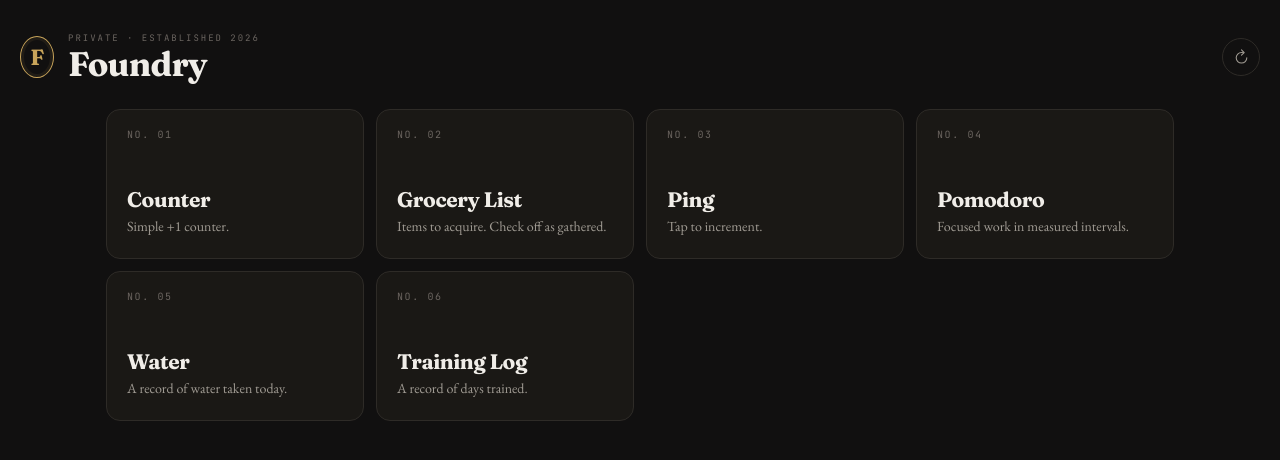
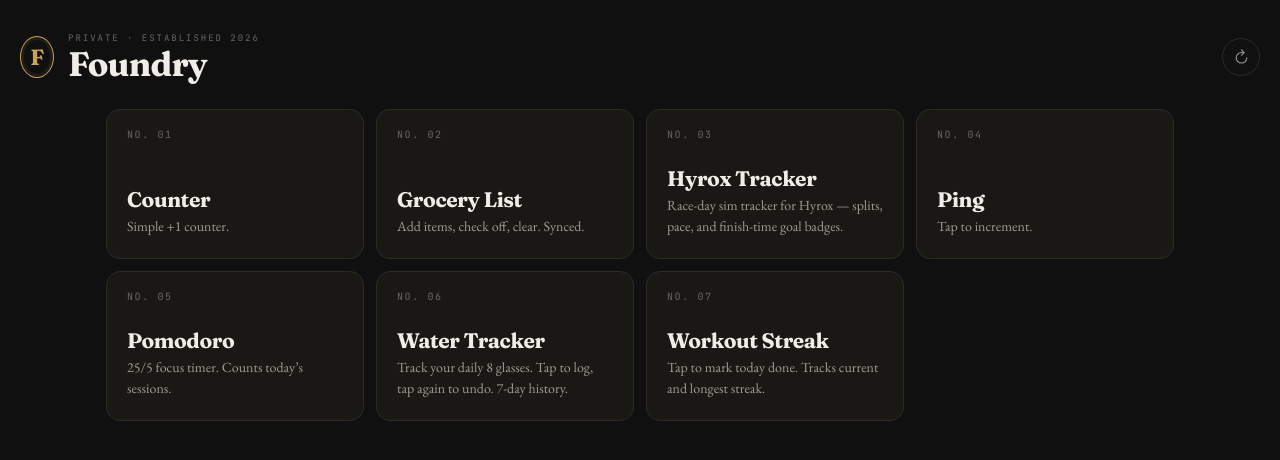
Before and after one commit to Awentzelza/foundry, a React (Vite) app: page / in a window 1280 px wide. Shown: the top 460 px of the page. Built offline with nearby package versions, Linux system fonts and the light colour scheme; no server answers; the database is empty.

Commit message:
Foundry: regenerate app registry

```diff
--- a/src/apps/registry.ts
+++ b/src/apps/registry.ts
@@ -18,13 +18,25 @@ export const APP_REGISTRY: RegisteredApp[] = [
     meta: {
       id: "grocery-list",
       name: "Grocery List",
-      description: "Items to acquire. Check off as gathered.",
-      icon: "",
+      description: "Add items, check off, clear. Synced.",
+      icon: "🛒",
       route: "grocery-list",
       needsPersistence: true,
       status: "active",
     },
     load: () => import("./grocery-list"),
+  },
+  {
+    meta: {
+      id: "hyrox-tracker",
+      name: "Hyrox Tracker",
+      description: "Race-day sim tracker for Hyrox — splits, pace, and finish-time goal badges.",
+      icon: "🏃",
+      route: "hyrox-tracker",
+      needsPersistence: false,
+      status: "active",
+    },
+    load: () => import("./hyrox-tracker"),
   },
   {
     meta: {
@@ -42,8 +54,8 @@ export const APP_REGISTRY: RegisteredApp[] = [
     meta: {
       id: "pomodoro",
       name: "Pomodoro",
-      description: "Focused work in measured intervals.",
-      icon: "",
+      description: "25/5 focus timer. Counts today’s sessions.",
+      icon: "🍅",
       route: "pomodoro",
       needsPersistence: true,
       status: "active",
@@ -53,9 +65,9 @@ export const APP_REGISTRY: RegisteredApp[] = [
   {
     meta: {
       id: "water-tracker",
-      name: "Water",
-      description: "A record of water taken today.",
-      icon: "",
+      name: "Water Tracker",
+      description: "Track your daily 8 glasses. Tap to log, tap again to undo. 7-day history.",
+      icon: "💧",
       route: "water-tracker",
       needsPersistence: true,
       status: "active",
@@ -65,9 +77,9 @@ export const APP_REGISTRY: RegisteredApp[] = [
   {
     meta: {
       id: "workout-streak",
-      name: "Training Log",
-      description: "A record of days trained.",
-      icon: "",
+      name: "Workout Streak",
+      description: "Tap to mark today done. Tracks current and longest streak.",
+      icon: "🔥",
       route: "workout-streak",
       needsPersistence: true,
       status: "active",
```
